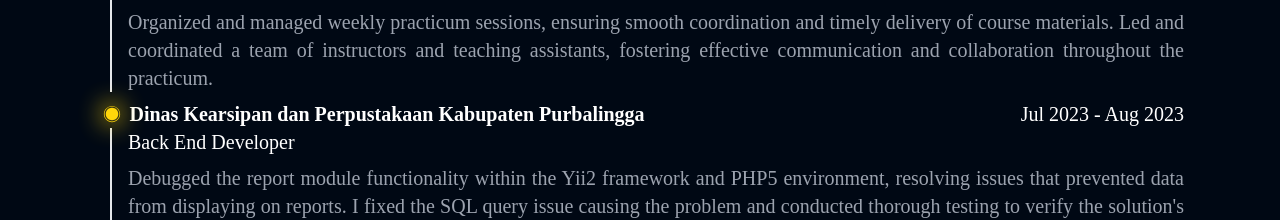
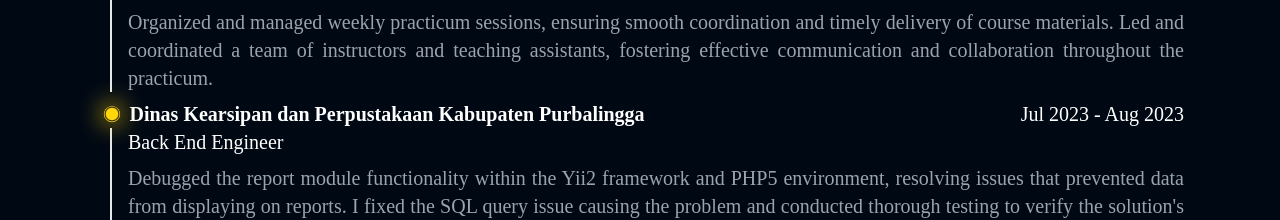
Before and after one commit to aufasyaihan/Portofolio-Website, a React (Vite) app: page / in a window 1280 px wide. Shown: the part 2567-2787 px from the top of the page. Built offline with nearby package versions, Linux system fonts and the light colour scheme.

Commit message:
fixed work information

```diff
--- a/src/Certificate.js
+++ b/src/Certificate.js
@@ -54,7 +54,7 @@
   },
   {
     id: +new Date() + increment++,
-    name: "Backend Engineer",
+    name: "Back End Engineer",
     institution: "Dinas Kearsipan dan Perpustakaan Kabupaten Purbalingga",
     year: "Jul 2023 - Aug 2023",
     img: kp,
--- a/src/Experiences.js
+++ b/src/Experiences.js
@@ -20,7 +20,7 @@
   {
     id: +new Date() + increment++,
     title: "Dinas Kearsipan dan Perpustakaan Kabupaten Purbalingga",
-    position: "Back End Developer",
+    position: "Back End Engineer",
     year: "Jul 2023 - Aug 2023",
     description:
       "Debugged the report module functionality within the Yii2 framework and PHP5 environment, resolving issues that prevented data from displaying on reports. I fixed the SQL query issue causing the problem and conducted thorough testing to verify the solution's effectiveness.",
```
